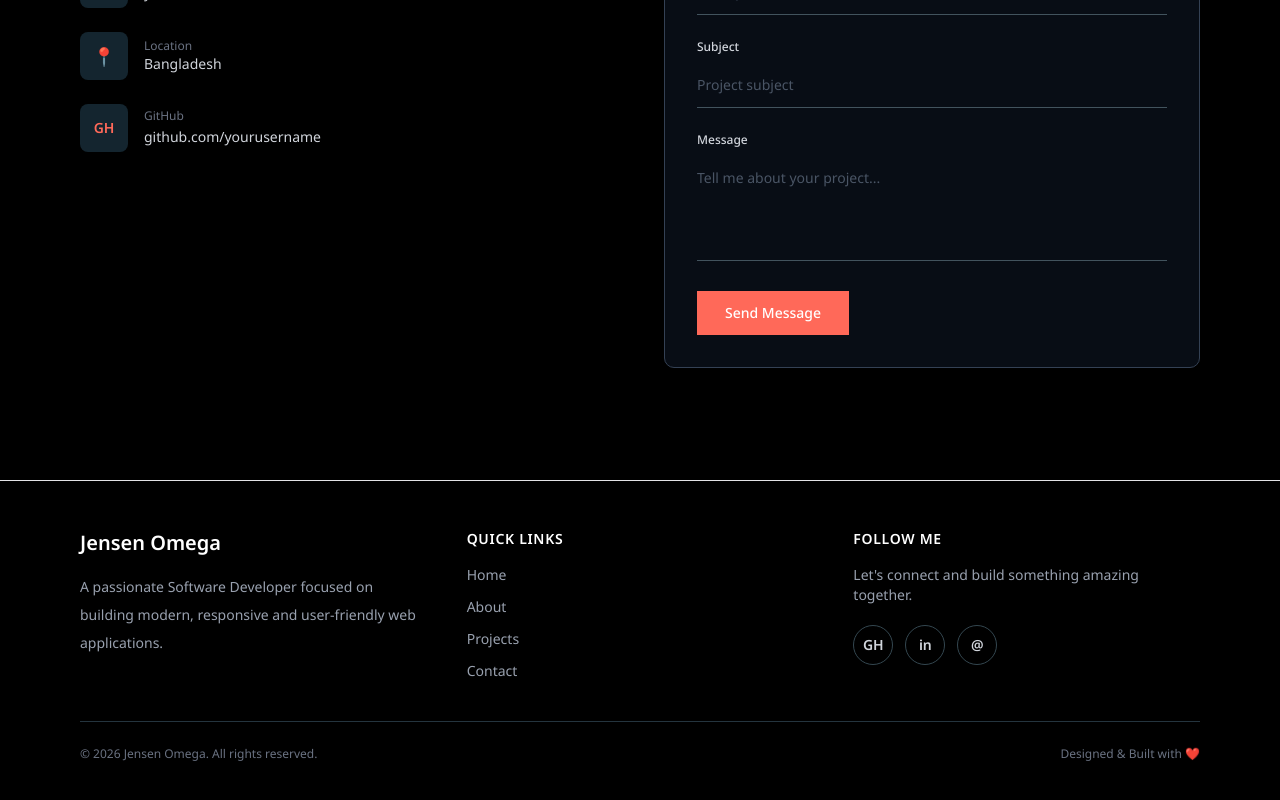
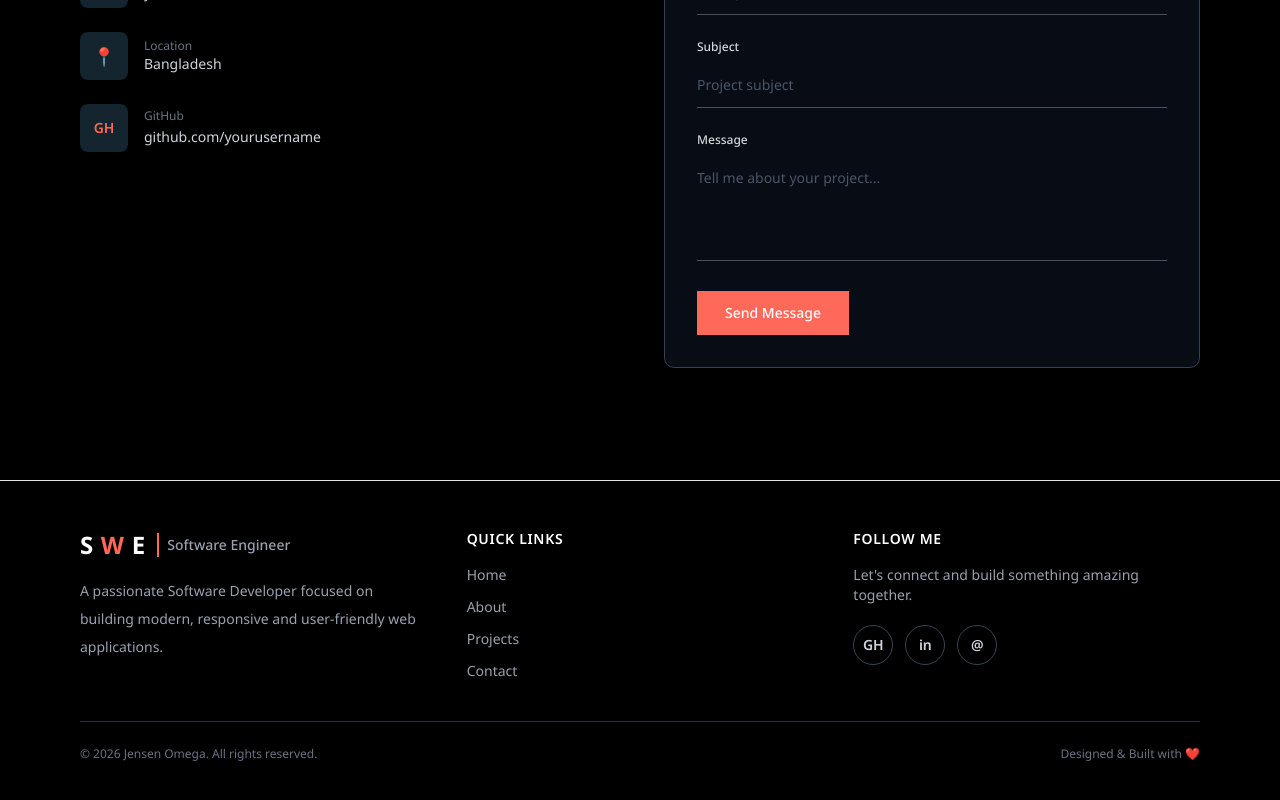
Before and after one commit to mdsaddamhossen1819-afk/lendingpage, a Next.js app: page / in a window 1280 px wide. Shown: the part 5409-6209 px from the top of the page. Built offline with nearby package versions, Linux system fonts and the light colour scheme.

Commit message:
Footer update

```diff
--- a/src/components/common/Footer.tsx
+++ b/src/components/common/Footer.tsx
@@ -10,9 +10,28 @@ const Footer = () => {
 
                     {/* About */}
                     <div>
-                        <h2 className="text-xl font-semibold text-white">
-                            Jensen Omega
-                        </h2>
+                        <Link
+                            href="/"
+                            className="group flex items-center gap-2"
+                        >
+                            <span className="text-2xl font-bold tracking-tight text-white">
+                                S
+                            </span>
+
+                            <span className="text-2xl font-bold text-[#ff6959]">
+                                W
+                            </span>
+
+                            <span className="text-2xl font-bold text-white">
+                                E
+                            </span>
+
+                            <span className="ml-1 h-6 w-[2px] bg-[#ff6959]" />
+
+                            <span className="text-sm font-medium text-gray-400 transition group-hover:text-white">
+                                Software Engineer
+                            </span>
+                        </Link>
 
                         <p className="mt-4 max-w-sm text-sm leading-7 text-gray-400">
                             A passionate Software Developer focused on building
```
